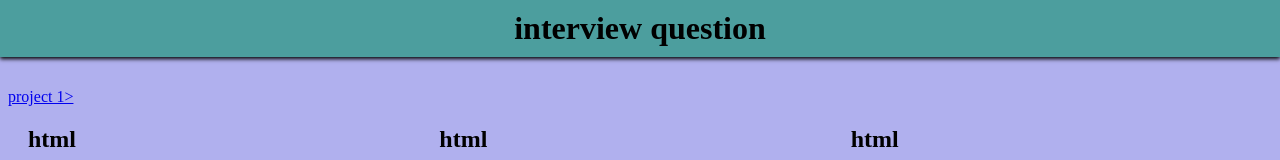
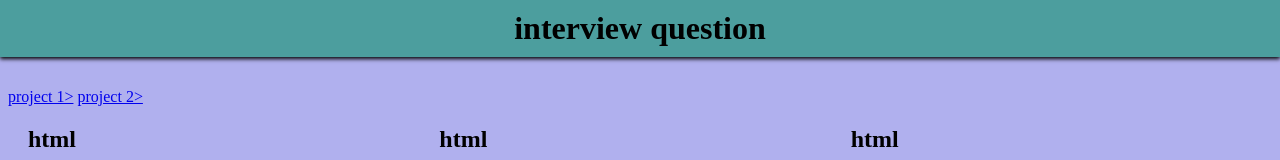
Before and after one commit to andyjan2023/practise, a plain HTML site: page index.html in a window 1280 px wide. Shown: the top 160 px of the page. Drawn offline with Linux system fonts and the light colour scheme.

Commit message:
Update index.html

```diff
--- a/index.html
+++ b/index.html
@@ -8,7 +8,7 @@
 
 <body>
   <h1>interview question</h1>
-  <a href='project1.html'>project 1></a>
+  <a href='project1.html'>project 1></a>  <a href='project2.html'>project 2></a>
   <div id="wrapp">
     <div class="cata">
       <h2>html</h2>
@@ -74,13 +74,6 @@
   <div id="todolist"></div>
 
 
-
-
-
-
-
-
-
   <script src="jul29.js"></script>
 </body>
 
```
